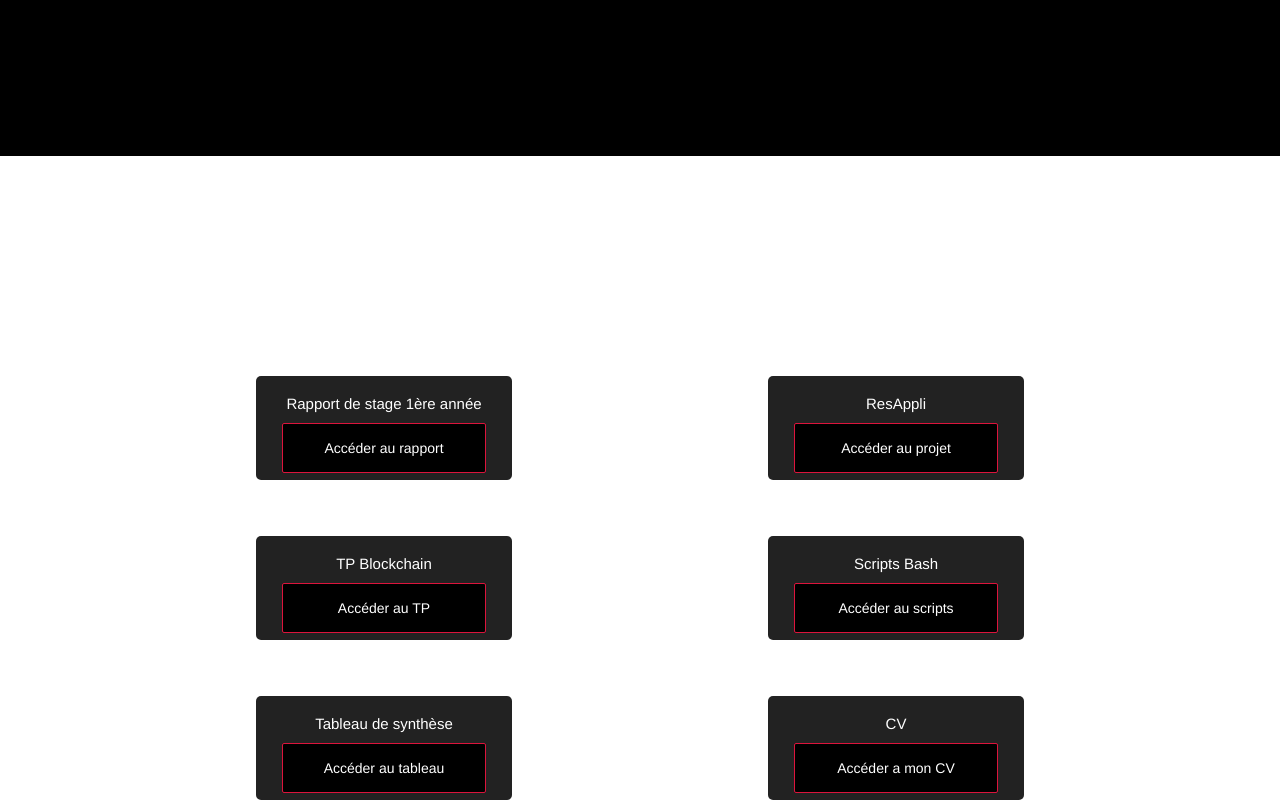
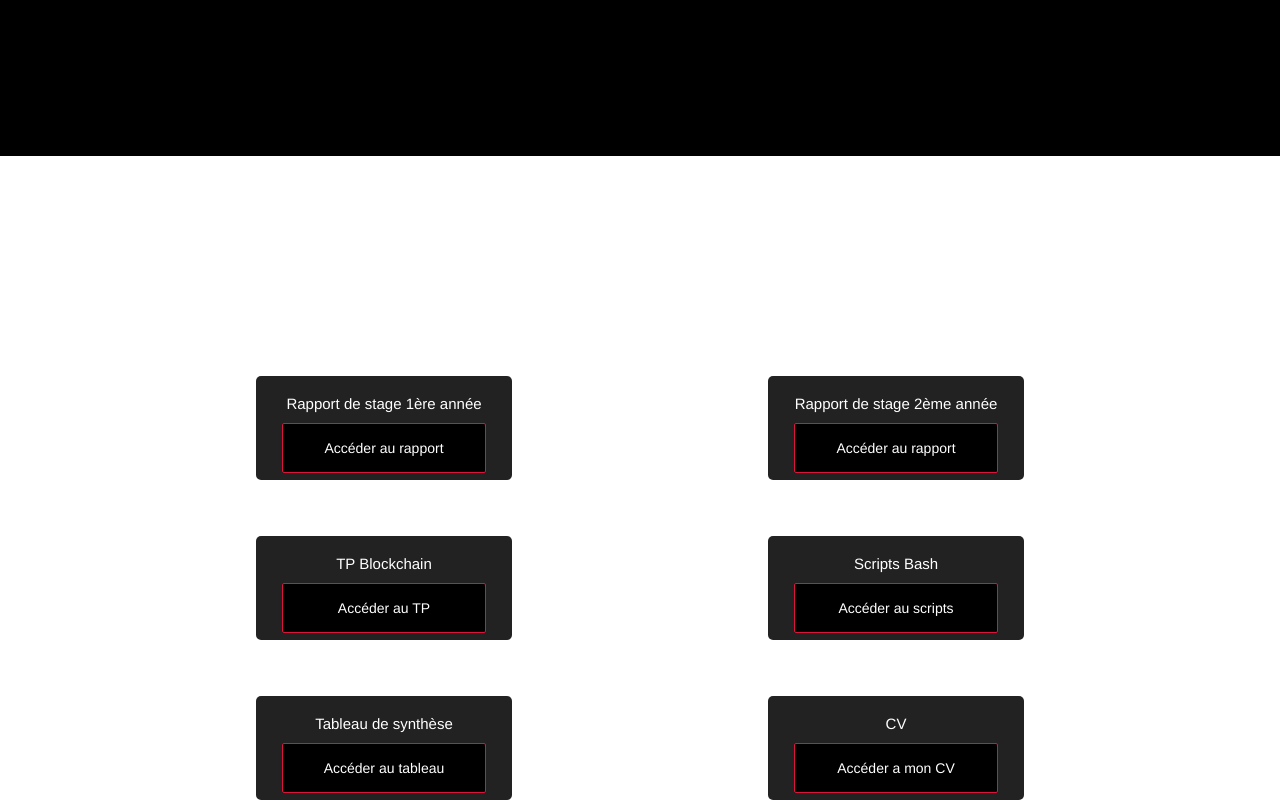
Before and after one commit to EmilienAdamm/portfolioSIO, a plain HTML site: page index.html in a window 1280 px wide. Shown: the part 2704-3504 px from the top of the page. Drawn offline with nearby package versions, Linux system fonts and the light colour scheme; a web font is replaced by a local one.

Commit message:
Update index.html

```diff
--- a/index.html
+++ b/index.html
@@ -188,8 +188,8 @@
             </div>
 
             <div class="proj2">
-                <h2 class="projTitle">ResAppli</h2>
-                <button type="submit" onclick="resAppli()" class="projButton">Accéder au projet</button>
+                <h2 class="projTitle">Rapport de stage 2ème année</h2>
+                <button type="submit" onclick="rappStage2()" class="projButton">Accéder au rapport</button>
             </div>
 
             <div class="proj3">
```
